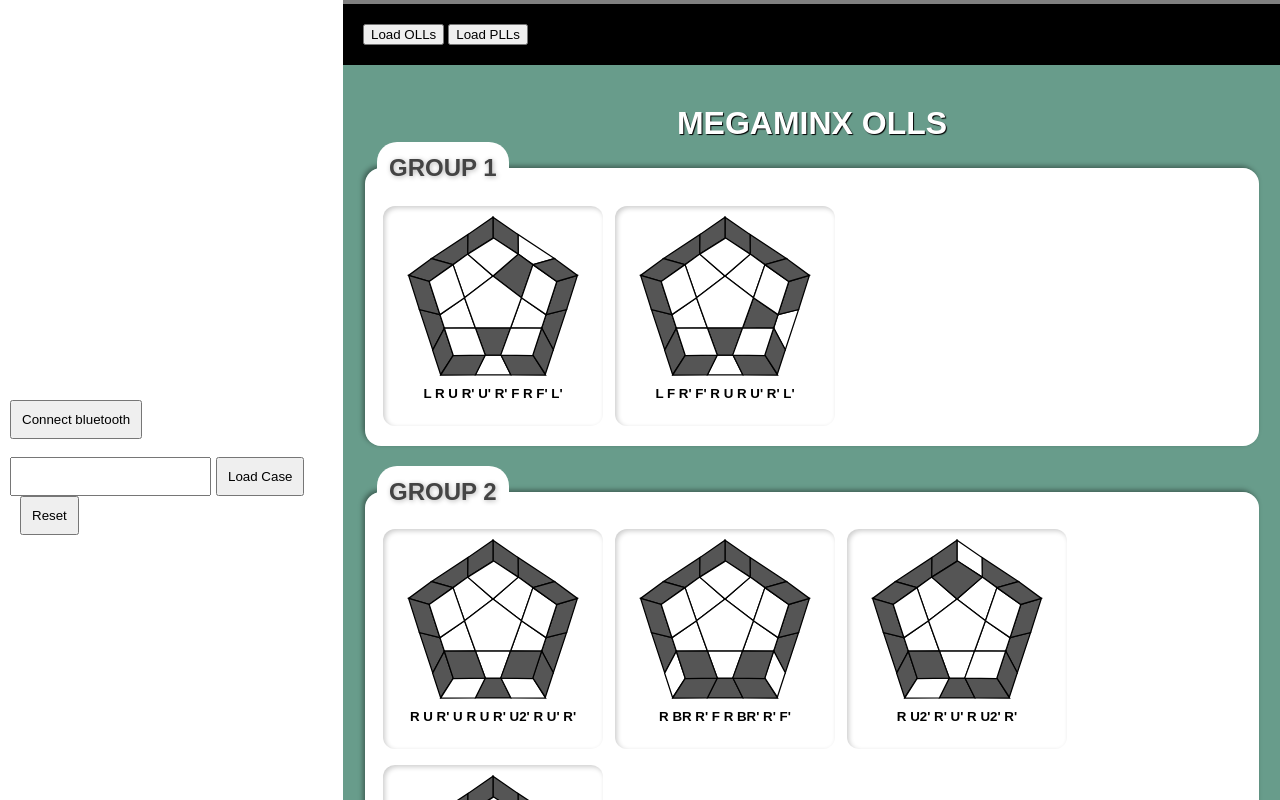
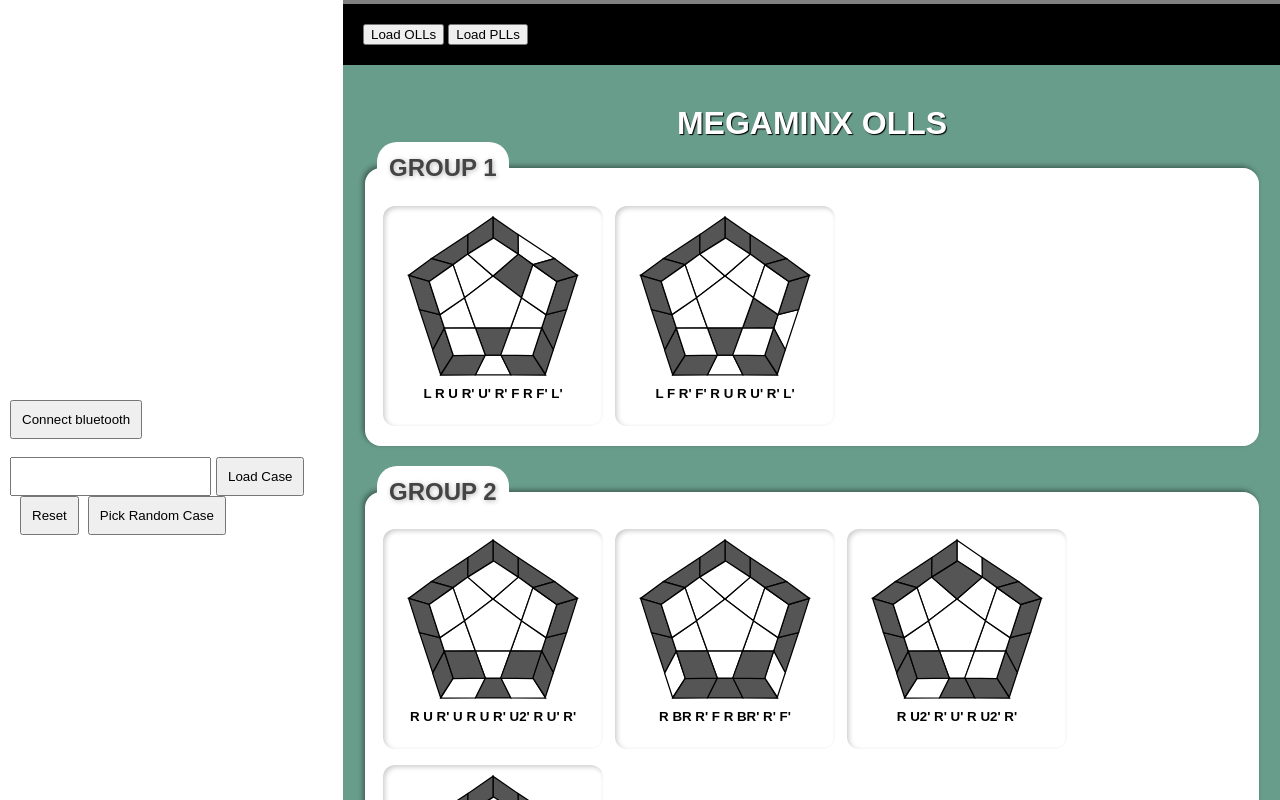
Before and after one commit to shuantsu/megaminx_last_layer, a plain HTML site: page index.html in a window 1280 px wide. Drawn offline with Linux system fonts and the light colour scheme.

Commit message:
put a random case select button

```diff
--- a/index.html
+++ b/index.html
@@ -80,6 +80,7 @@
         <div>
             <button id="bt-btn">Connect bluetooth</button> <br/><br/>
             <input id="apply-alg-input"/><button id="apply-alg-btn">Load Case</button><button id="reset-btn">Reset</button>
+			<button onclick='const algs_ = document.querySelector("iframe").contentWindow.document.querySelectorAll(".alg");algs_[Math.floor(Math.random()*algs_.length)].click()'>Pick Random Case</button>
         </div>
 
     </section>
```
